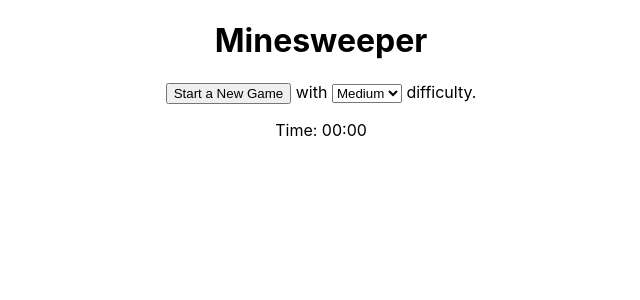
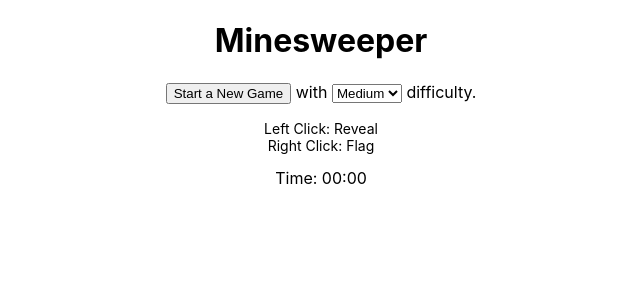
Before and after one commit to avrame/minesweeper, a React (Create React App) app: page / in a window 1280 px wide. Shown: the top 300 px of the page, without its empty margins (319-959 px from the left). Built offline with nearby package versions, Linux system fonts and the light colour scheme.

Commit message:
Added instructions

```diff
--- a/src/App.css
+++ b/src/App.css
@@ -7,6 +7,10 @@
   flex-wrap: wrap;
   position: absolute;
   left: 50%;
-  top: 214px;
+  top: 248px;
   transform: translateX(-50%);
 }
+
+.instructions {
+  font-size: 14px;
+}
--- a/src/App.js
+++ b/src/App.js
@@ -153,6 +153,11 @@ function App() {
         &nbsp;difficulty.
       </p>
 
+      <p className="instructions">
+        Left Click: Reveal<br />
+        Right Click: Flag
+      </p>
+
       <div>
         Time: <span>{minutesStr}:{secondsStr}</span>
       </div>
```
